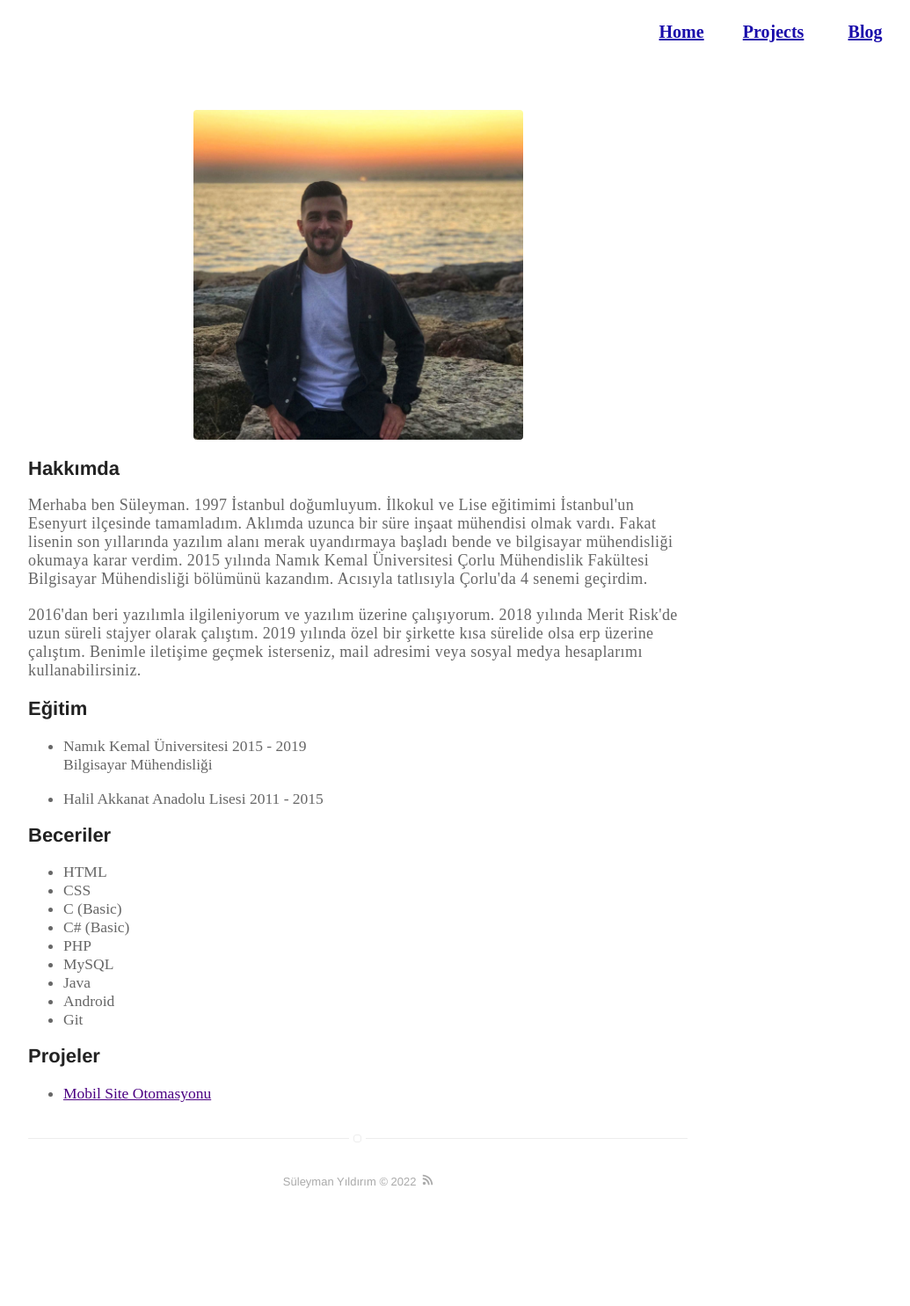
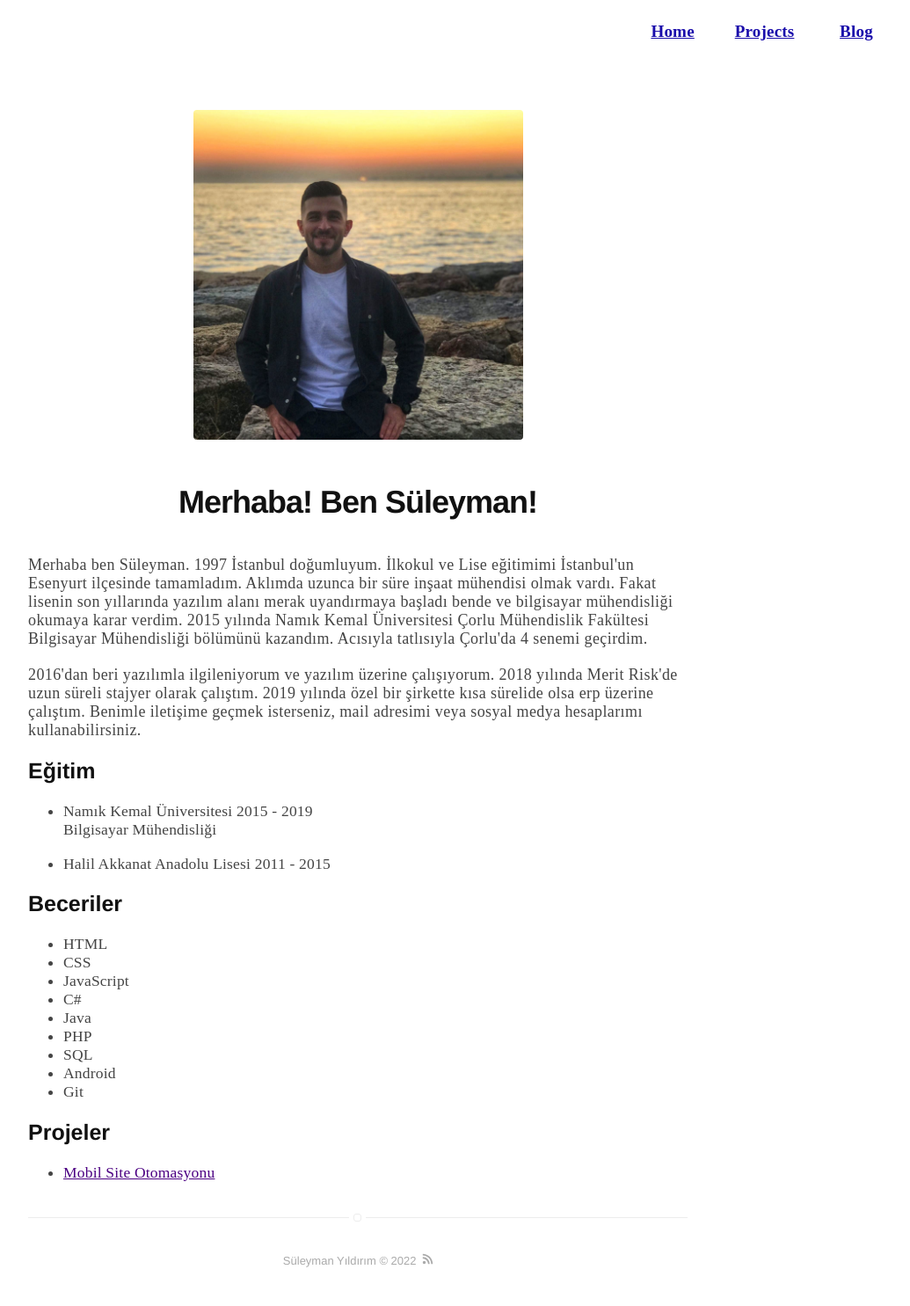
Before and after one commit to Suleymanyldrm/Suleymanyldrm.github.io, a Jekyll site: the page built from about.md, in a window 1280 px wide. Shown: the whole page at 88% size, without its empty margins (233-1268 px from the left). Built offline with Jekyll 4.4.1, drawn with Linux system fonts in a browser that asks for light colours; before the commit the page ends 1395 px from its top, so only the background shows below that.

Commit message:
author adn components update

```diff
--- a/_config.yml
+++ b/_config.yml
@@ -59,9 +59,9 @@ email: Suleymanyildirim421@gmail.com
 authors:
     suleymanyildirim:
         name: Süleyman Yıldırım
-        bio: Sofware Developer.
+        bio: Computer Engineer
         external-image: false
-        picture: assets/images/profile.jpg
+        picture: assets/images/pp.jpeg
         twitter: suleymanyldrm36
 
 # do you want a larger site? change the option below
--- a/_sass/base/general.sass
+++ b/_sass/base/general.sass
@@ -47,10 +47,13 @@ strong
 
 ul,
 ol
+	color: red
 	li
 		line-height: 2.4rem
 		font-weight: 300
-		color: $alpha
+		color: #444
+		line-height: 2
+		letter-spacing: .2px
 		font: 17.5px "Gelasio", serif
 
 img,
--- a/_sass/components/nav.sass
+++ b/_sass/components/nav.sass
@@ -25,9 +25,10 @@
 
     > .list
         padding: 0 13px 0
+        margin-right: 10px
 
         > .item > .link
-            font-size: 2rem
+            font-size: 1.9rem
             font-weight: 550
             text-align: center
             padding: 20px 15px 20px 15px
--- a/_sass/pages/page.sass
+++ b/_sass/pages/page.sass
@@ -3,7 +3,21 @@
 
     > h1
         text-align: center
-        margin-bottom: 6rem
+        margin-bottom: 4rem
+        margin-top: 5rem
+        font-size: 3.6rem
+        letter-spacing: -1px
+        color: #111
+        font-weight: 800
+
+    > h2
+        font-size: 2.5rem
+        font-weight: 700
+        color: #111
+
+    > p
+        color: #444
+
 
 .about
     img
--- a/about.md
+++ b/about.md
@@ -5,7 +5,9 @@ layout: page
 
 ![Profile Image]({% if site.external-image %}{{ site.picture }}{% else %}{{ site.url }}/{{ site.picture }}{% endif %})
 
-<h2>Hakkımda</h2>
+<h1>Merhaba! Ben Süleyman!</h1>
+
+<!-- <h2>Hakkımda</h2> -->
 
 <p> Merhaba ben Süleyman. 1997 İstanbul doğumluyum. İlkokul ve Lise eğitimimi İstanbul'un Esenyurt ilçesinde tamamladım.
 Aklımda uzunca bir süre inşaat mühendisi olmak vardı. Fakat lisenin son yıllarında yazılım alanı merak uyandırmaya
@@ -33,11 +35,11 @@ sosyal medya hesaplarımı kullanabilirsiniz.</p>
 <ul class="skill-list">
 	<li>HTML</li>
 	<li>CSS</li>
-	<li>C (Basic)</li>
-	<li>C# (Basic)</li>
+	<li>JavaScript</li>
+	<li>C#</li>
+	<li>Java</li>
 	<li>PHP</li>
-	<li>MySQL</li>
-	<li>Java</li>
+	<li>SQL</li>
 	<li>Android</li>
 	<li>Git</li>
 </ul>
```
Also changed, not shown: _includes/author.html (+2 -9 lines), assets/images/profile.jpg (added).
